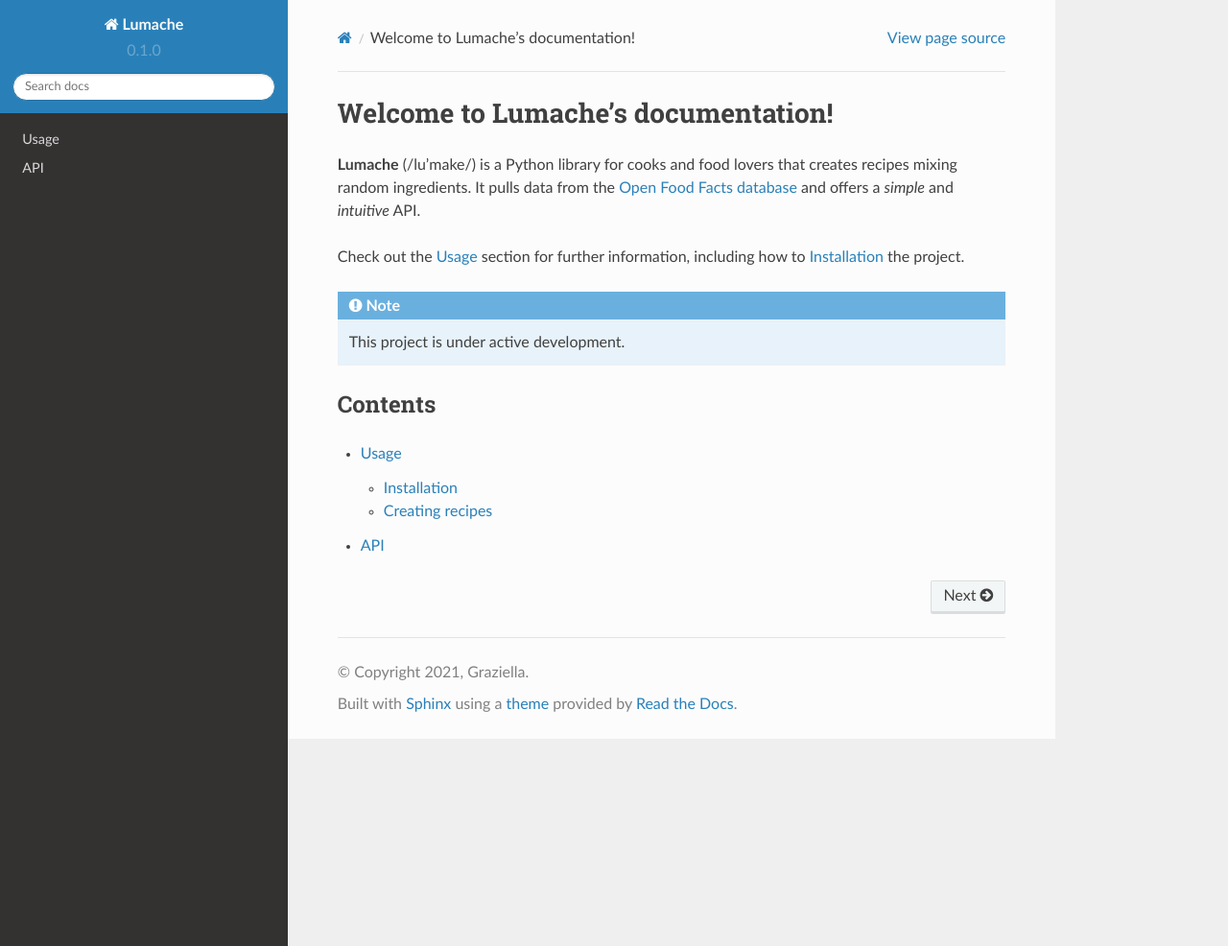
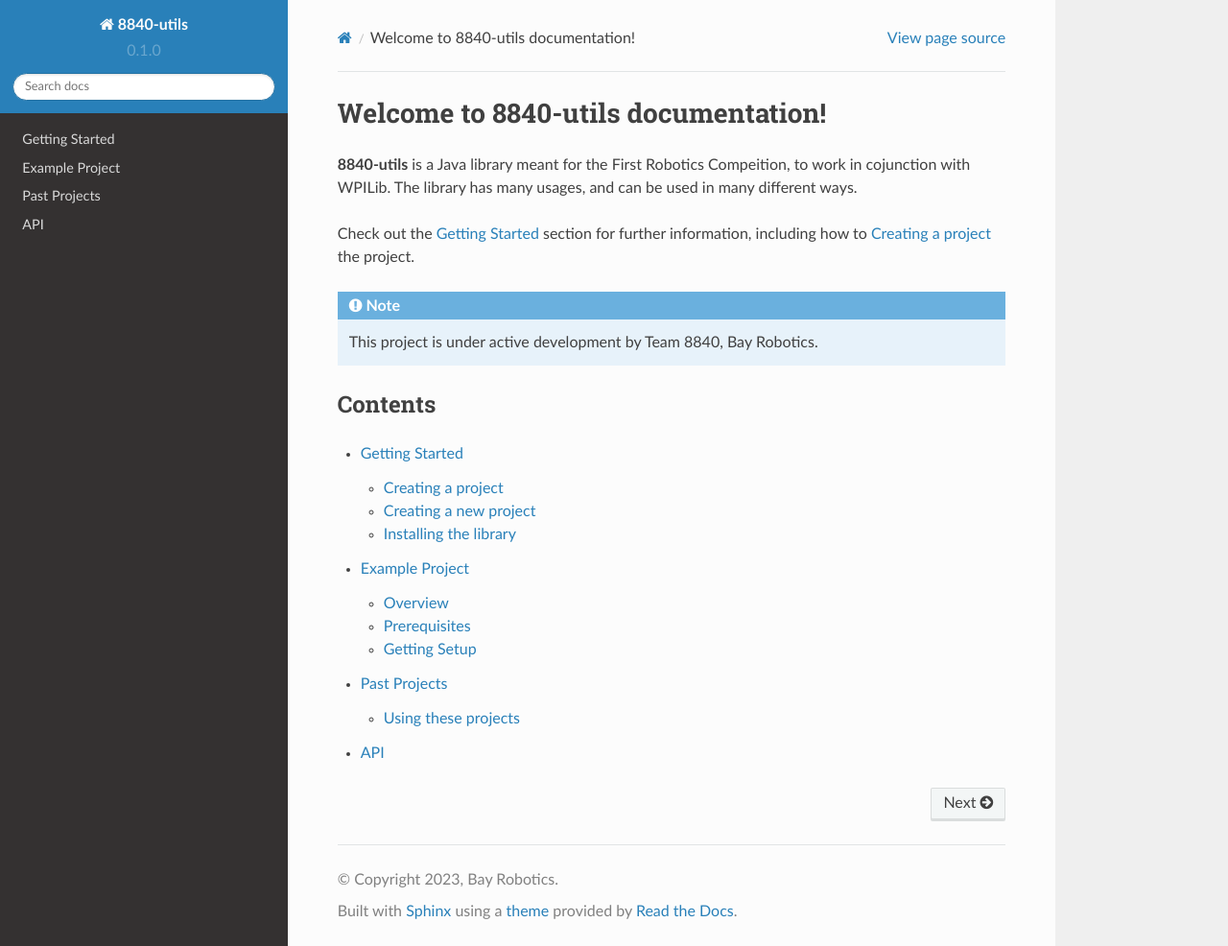
Before and after one commit to frc8840/8840-utils-docs, a Sphinx documentation site: the page built from docs/source/index.rst, in a window 1280 px wide and 986 px high. Shown: the whole window at 96% size. Built offline with Sphinx 7.4.7 and the Read the Docs theme 2.0.0, drawn with Linux system fonts in a browser that asks for light colours.

Commit message:
added some content

```diff
--- a/docs/source/api.rst
+++ b/docs/source/api.rst
@@ -1,7 +1,6 @@
 API
 ===
 
-.. autosummary::
-   :toctree: generated
+The Javadocs can be found here:
 
-   lumache
+https://frc8840.github.io/8840-utils/build/docs/javadoc/index.html
--- a/docs/source/conf.py
+++ b/docs/source/conf.py
@@ -2,9 +2,9 @@
 
 # -- Project information
 
-project = 'Lumache'
-copyright = '2021, Graziella'
-author = 'Graziella'
+project = '8840-utils'
+copyright = '2023, Bay Robotics'
+author = 'Bay Robotics'
 
 release = '0.1'
 version = '0.1.0'
@@ -33,3 +33,5 @@
 
 # -- Options for EPUB output
 epub_show_urls = 'footnote'
+
+extensions = ["myst_parser"]
--- a/docs/source/index.rst
+++ b/docs/source/index.rst
@@ -1,22 +1,23 @@
-Welcome to Lumache's documentation!
-===================================
+Welcome to 8840-utils documentation!
+====================================
 
-**Lumache** (/lu'make/) is a Python library for cooks and food lovers
-that creates recipes mixing random ingredients.
-It pulls data from the `Open Food Facts database <https://world.openfoodfacts.org/>`_
-and offers a *simple* and *intuitive* API.
+**8840-utils** is a Java library meant for the First Robotics Compeition,
+to work in cojunction with WPILib.
+The library has many usages, and can be used in many different ways.
 
-Check out the :doc:`usage` section for further information, including
+Check out the :doc:`getting started` section for further information, including
 how to :ref:`installation` the project.
 
 .. note::
 
-   This project is under active development.
+   This project is under active development by Team 8840, Bay Robotics.
 
 Contents
 --------
 
 .. toctree::
 
-   usage
+   getting started
+   example project
+   past projects
    api
--- a/pyproject.toml
+++ b/pyproject.toml
@@ -1,5 +1,5 @@
 [build-system]
-requires = ["flit_core >=3.2,<4","lumache >=0.2.0,<0.3.0"]
+requires = ["flit_core >=3.2,<4"]
 build-backend = "flit_core.buildapi"
 
 [project]
```
Also changed, not shown: docs/source/example project.rst (added, +177 -0 lines), docs/source/getting started.rst (added, +134 -0 lines), docs/source/past projects.rst (added, +35 -0 lines), docs/source/usage.rst (deleted, +0 -33 lines), docs/source/images/8840server.png (added), docs/source/images/clean-workspace.png (added), docs/source/images/first test.png (added), docs/source/images/unimpl.png (added), docs/source/images/wpilib-corner.png (added), docs/source/images/wpilib-create.png (added), docs/source/images/wpilib-exten.png (added), docs/source/images/wpilib-generate.png (added), docs/source/images/wpilib-simul.png (added), 2 other files.
